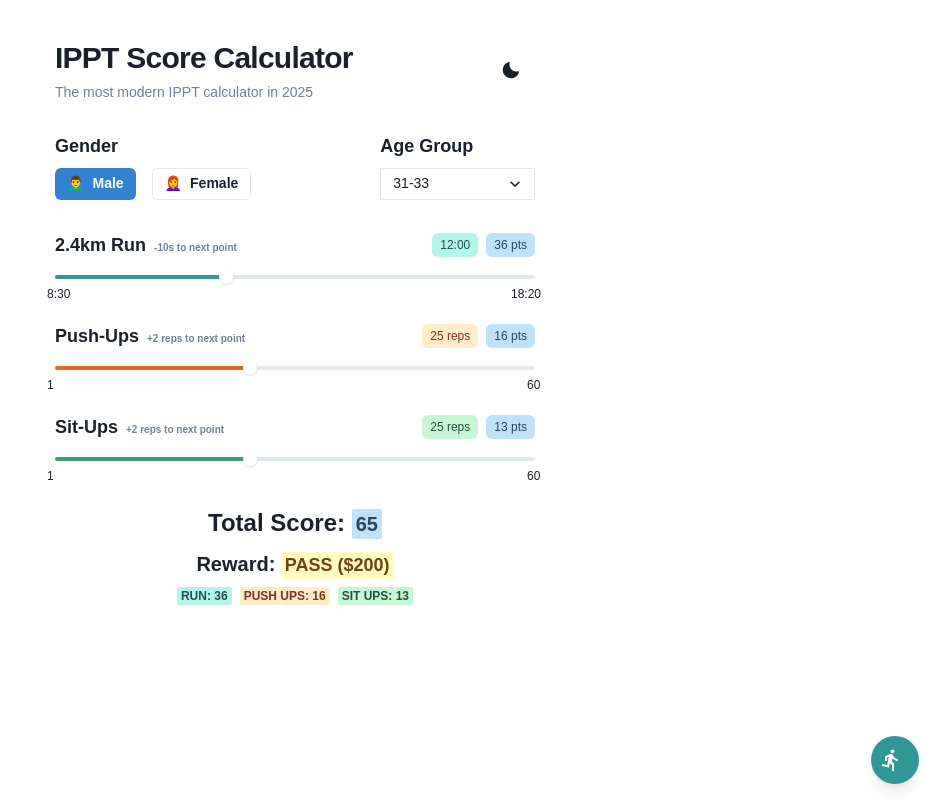
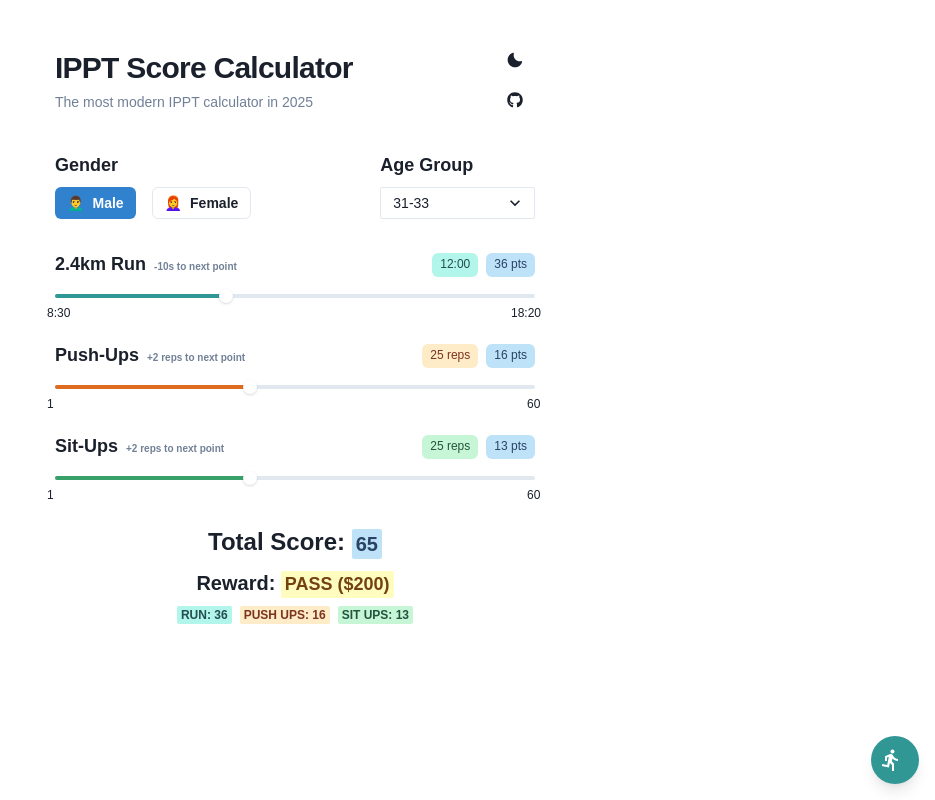
Before and after one commit to davidcjw/ippt-calculator, a Next.js app: page / in a window 1280 px wide. Shown: the whole page, without its empty margins (345-1280 px from the left). Built offline with nearby package versions, Linux system fonts and the light colour scheme; a web font is replaced by a local one.

Commit message:
feat: store last state in localStorage and add github icon

```diff
--- a/app/page.tsx
+++ b/app/page.tsx
@@ -12,7 +12,7 @@ import {
   useColorMode,
   Box
 } from "@chakra-ui/react";
-import { useState } from "react";
+import { useState, useEffect } from "react";
 import AgeGroupSelector from "@/components/AgeGroupSelector";
 import GenderSelector from "@/components/GenderSelector";
 import PushUpSlider from "@/components/PushUpSlider";
@@ -24,6 +24,7 @@ import { femaleRun24ScoreLookup, maleRun24ScoreLookup } from "@/lib/run24ScoreLo
 import { maleSitUpScoreLookup, femaleSitUpScoreLookup } from "@/lib/sitUpScoreLookup";
 import { getReward } from "@/lib/utils";
 import WorkoutDrawer from "../components/WorkoutDrawer";
+import { FaGithub } from "react-icons/fa";
 
 const ageBuckets = Object.keys(malePushUpScoreLookup).map(Number);
 
@@ -40,6 +41,43 @@ export default function Home() {
   const [pushUps, setPushUps] = useState<number>(25);
   const [sitUps, setSitUps] = useState<number>(25);
   const { colorMode, toggleColorMode } = useColorMode();
+
+  // Load gender, ageGroup, run, pushUps, sitUps from localStorage on mount
+  useEffect(() => {
+    if (typeof window !== "undefined") {
+      const storedGender = localStorage.getItem("ippt_gender");
+      const storedAgeGroup = localStorage.getItem("ippt_ageGroup");
+      const storedRun = localStorage.getItem("ippt_run");
+      const storedPushUps = localStorage.getItem("ippt_pushUps");
+      const storedSitUps = localStorage.getItem("ippt_sitUps");
+      if (storedGender === "male" || storedGender === "female") {
+        setGender(storedGender);
+      }
+      if (storedAgeGroup && !isNaN(Number(storedAgeGroup))) {
+        setAgeGroup(Number(storedAgeGroup));
+      }
+      if (storedRun && !isNaN(Number(storedRun))) {
+        setRun(Number(storedRun));
+      }
+      if (storedPushUps && !isNaN(Number(storedPushUps))) {
+        setPushUps(Number(storedPushUps));
+      }
+      if (storedSitUps && !isNaN(Number(storedSitUps))) {
+        setSitUps(Number(storedSitUps));
+      }
+    }
+  }, []);
+
+  // Save gender, ageGroup, run, pushUps, sitUps to localStorage when they change
+  useEffect(() => {
+    if (typeof window !== "undefined") {
+      localStorage.setItem("ippt_gender", gender);
+      localStorage.setItem("ippt_ageGroup", String(ageGroup));
+      localStorage.setItem("ippt_run", String(run));
+      localStorage.setItem("ippt_pushUps", String(pushUps));
+      localStorage.setItem("ippt_sitUps", String(sitUps));
+    }
+  }, [gender, ageGroup, run, pushUps, sitUps]);
 
   // Lookup helpers
   const pushUpScore = (gender === "male"
@@ -116,16 +154,29 @@ export default function Home() {
             </Heading>
           </Box>
           <Spacer />
+          <VStack spacing={0} align="end">
             <Tooltip label={`Switch to ${colorMode === "light" ? "dark" : "light"} mode`}>
               <IconButton
                 aria-label="Toggle color mode"
                 icon={colorMode === "light" ? <MoonIcon /> : <SunIcon />}
                 onClick={toggleColorMode}
                 variant="ghost"
-              size="lg"
-              ml={2}
+                size="md"
               />
             </Tooltip>
+            <Tooltip label="Star on GitHub">
+              <IconButton
+                as="a"
+                href="https://github.com/davidcjw/ippt-calculator"
+                target="_blank"
+                rel="noopener noreferrer"
+                aria-label="Star on GitHub"
+                icon={<FaGithub />}
+                variant="ghost"
+                size="md"
+              />
+            </Tooltip>
+          </VStack>
         </Flex>
         <VStack spacing={8} align="stretch">
           {/* Gender and Age Group Selection on the same row */}
```
Lines whose indentation alone changed are shown as unchanged.
